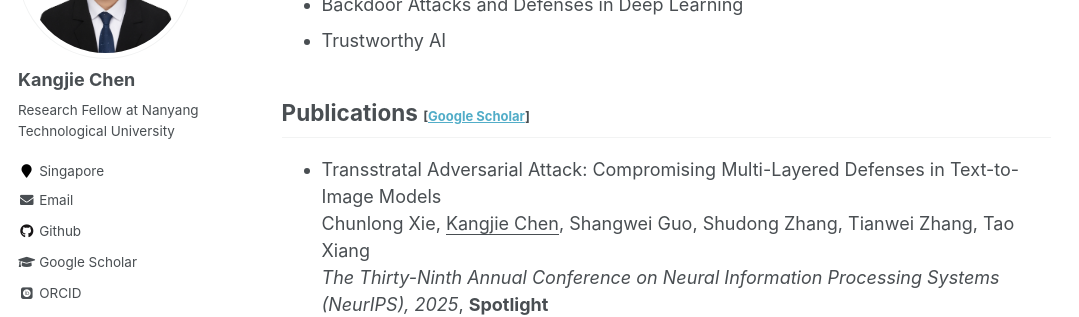
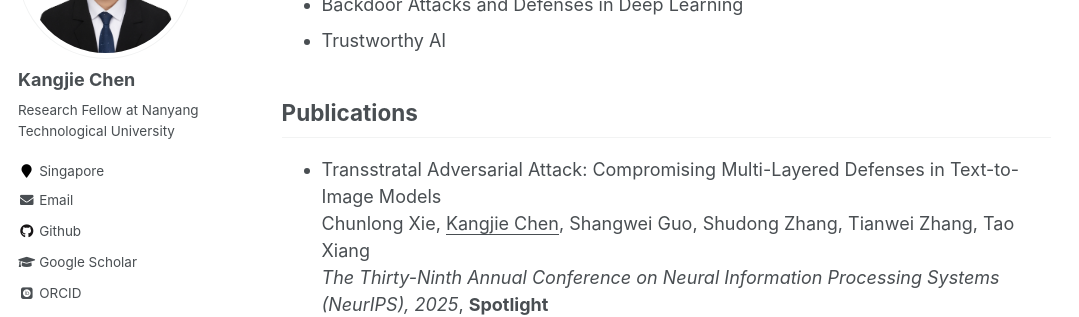
Before and after one commit to kangjie-chen/kangjie-chen.github.io, a Jekyll site: the page built from _pages/about.md, in a window 1280 px wide and 900 px high, scrolled down 362 px. Shown: the part 152-469 px from the top of the window, without its empty margins (0-1079 px from the left). Built offline with Jekyll 4.4.1, drawn with Linux system fonts in a browser that asks for light colours; some web fonts are replaced.

Commit message:
Update about.md

```diff
--- a/_pages/about.md
+++ b/_pages/about.md
@@ -20,7 +20,7 @@ I am currently a Research Fellow at [Digital Trust Centre](https://www.ntu.edu.s
 - Trustworthy AI
 <br/>
 
-## Publications <span style="font-size:small;">[[Google Scholar](https://scholar.google.com/citations?user=vEPnP6oAAAAJ)]</span>
+## Publications
 
 
 - Transstratal Adversarial Attack: Compromising Multi-Layered Defenses in Text-to-Image Models
```
